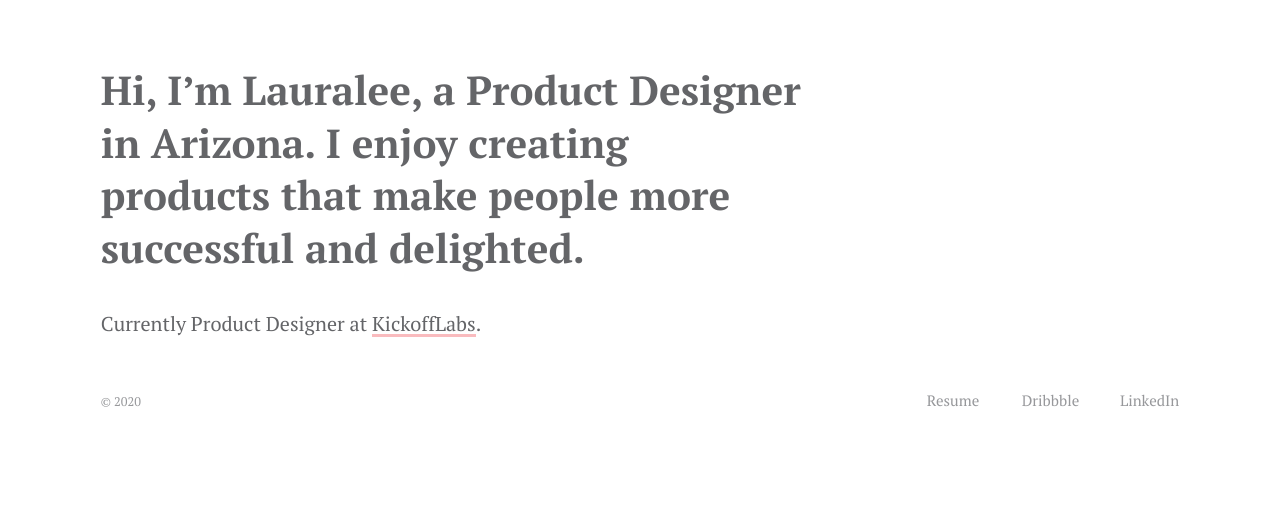
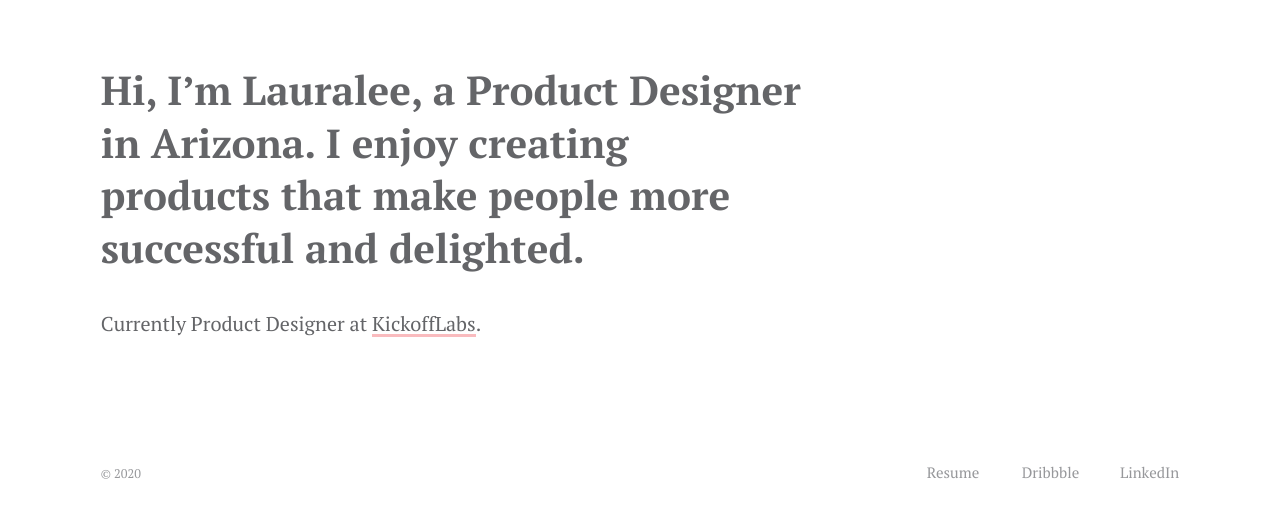
Before and after one commit to flores8/lauralee2020, a Gatsby site: page / in a window 1280 px wide. Shown: the part 102-620 px from the top of the page. Built offline with nearby package versions, Linux system fonts and the light colour scheme; Gatsby itself is replaced by a stand-in of ours.

Commit message:
remove 0 margin on top bottom of layout wrapper styling

```diff
--- a/src/components/layout.css
+++ b/src/components/layout.css
@@ -606,10 +606,10 @@
 
 .home-page-wrapper,
 footer {
-  margin: 0 auto;
+  margin-left: auto;
+  margin-right: auto;
   max-width: 1100px;
   padding: 0px 0.6rem 1.45rem;
-  padding-top: 0px;
 }
 
 /* Home Page Styles */
```
